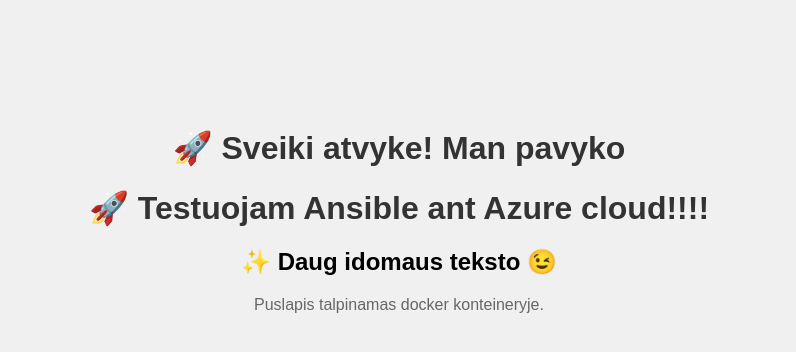
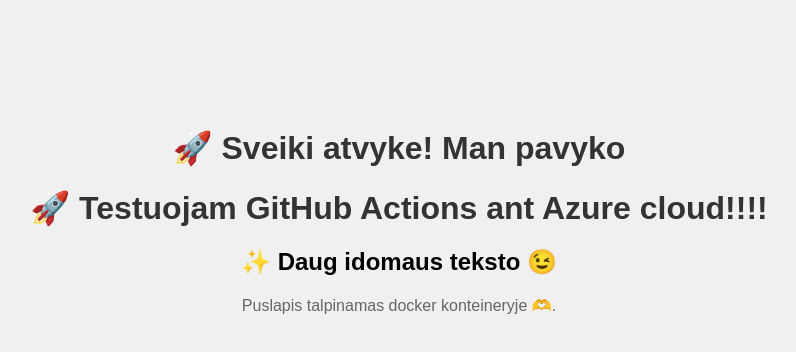
Before and after one commit to Kompromatas/CA-DevOps-tasks, a plain HTML site: page 22/index.html in a window 1280 px wide. Shown: the whole page, without its empty margins (241-1037 px from the left). Drawn offline with Linux system fonts and the light colour scheme.

Commit message:
nginx update

```diff
--- a/22/index.html
+++ b/22/index.html
@@ -20,8 +20,8 @@
 </head>
 <body>
     <h1>🚀 Sveiki atvyke! Man pavyko</h1>
-    <h1>🚀 Testuojam Ansible ant Azure cloud!!!!</h1>
+    <h1>🚀 Testuojam GitHub Actions ant Azure cloud!!!!</h1>
         <h2> ✨ Daug idomaus teksto 😉 </h2>
-    <p>Puslapis talpinamas docker konteineryje.</p>
+    <p>Puslapis talpinamas docker konteineryje 🫶.</p>
 </body>
 </html>
```
